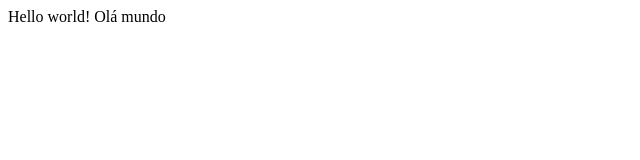
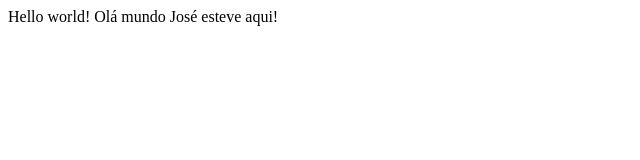
Before and after one commit to issth/LocadoraVeiculos, a plain HTML site: page index.html in a window 1280 px wide. Shown: the whole page, without its empty margins (0-640 px from the left). Drawn offline with Linux system fonts and the light colour scheme.

Commit message:
Update index.html

```diff
--- a/index.html
+++ b/index.html
@@ -9,5 +9,6 @@
 <body>
     Hello world!
     Olá mundo
+    José esteve aqui!
 </body>
 </html>
```
